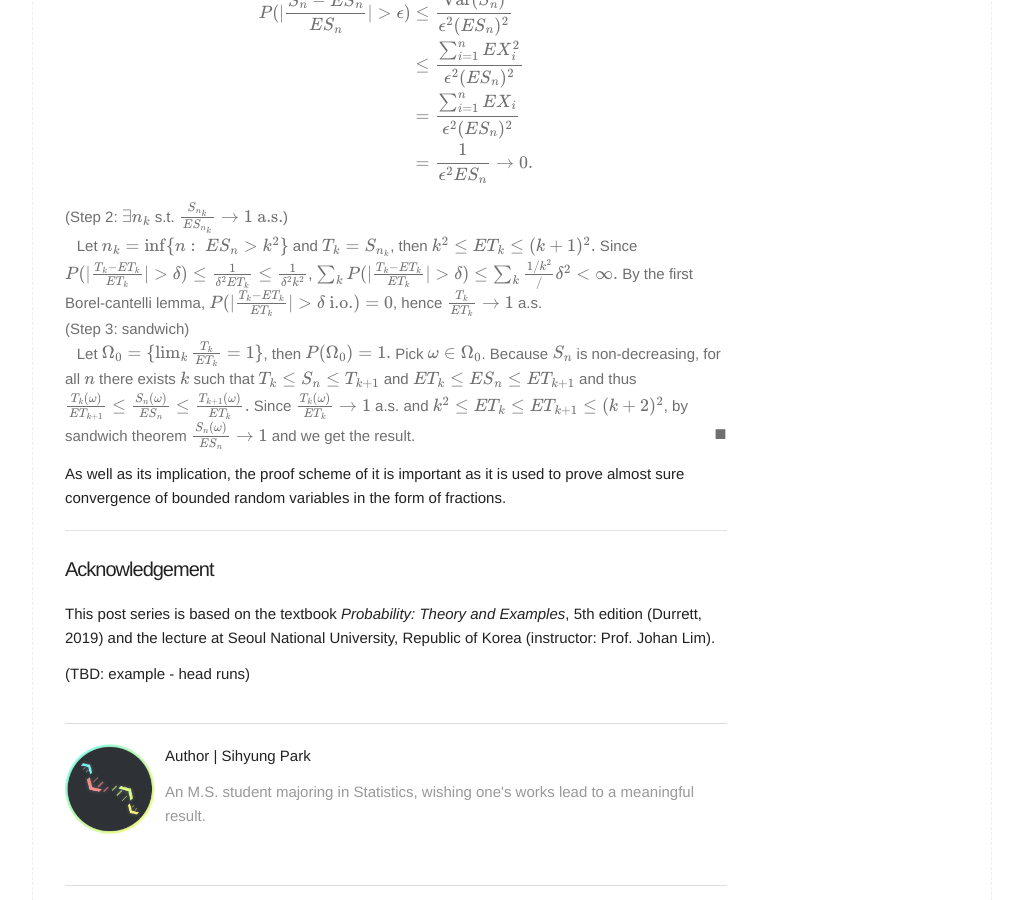
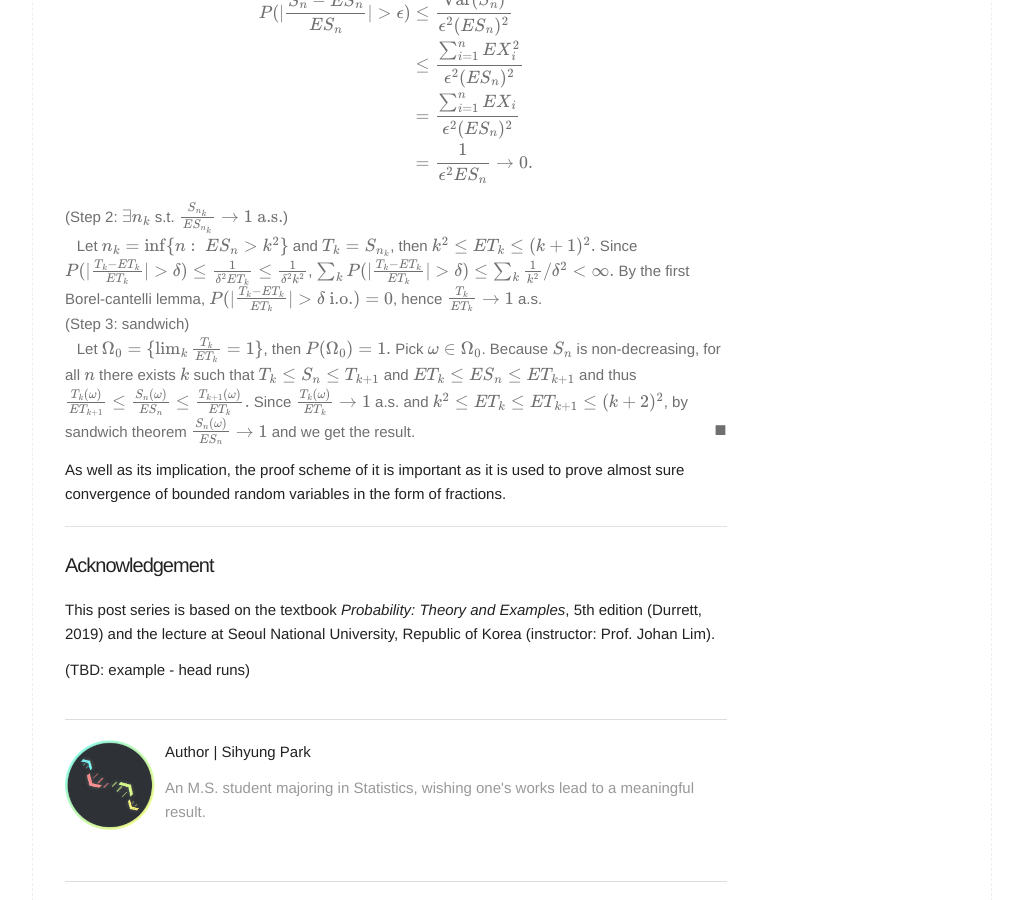
Before and after one commit to naturale0/naturale0.github.io, a Jekyll site: the page built from _posts/2020-12-20-[PTE] 2.3 B-C lemmas.md, in a window 1280 px wide and 900 px high, scrolled down 3454 px. Shown: the whole window, without its empty margins (128-1151 px from the left). Built offline with Jekyll 4.4.1, drawn with Linux system fonts in a browser that asks for light colours; formulas are drawn with MathJax 3; comment, search, counter and statistics services are not loaded.

```diff
--- a/_posts/2020-12-20-[PTE] 2.3 B-C lemmas.md
+++ b/_posts/2020-12-20-[PTE] 2.3 B-C lemmas.md
@@ -148,7 +148,7 @@ P(|\frac{S_n - ES_n}{ES_n}| > \epsilon)
 \end{align}
 $$
 (Step 2: $\exists n_k$ s.t. $\frac{S_{n_k}}{ES_{n_k}} \to 1 \text{ a.s.}$)<br>
-&ensp; Let $n_k = \inf\{n:~ ES_n > k^2\}$ and $T_k = S_{n_k}$, then $k^2 \le ET_k \le (k+1)^2.$ Since $P(|\frac{T_k - ET_k}{ET_k}| > \delta) \le \frac{1}{\delta^2 ET_k} \le \frac{1}{\delta^2 k^2}$, $\sum_k P(|\frac{T_k - ET_k}{ET_k}| > \delta) \le \sum_k \frac{1/k^2} / \delta^2 < \infty.$ By the first Borel-cantelli lemma, $P(|\frac{T_k - ET_k}{ET_k}| > \delta \text{ i.o.}) = 0$, hence $\frac{T_k}{ET_k} \to 1$ a.s.<br>
+&ensp; Let $n_k = \inf\{n:~ ES_n > k^2\}$ and $T_k = S_{n_k}$, then $k^2 \le ET_k \le (k+1)^2.$ Since $P(|\frac{T_k - ET_k}{ET_k}| > \delta) \le \frac{1}{\delta^2 ET_k} \le \frac{1}{\delta^2 k^2}$, $\sum_k P(|\frac{T_k - ET_k}{ET_k}| > \delta) \le \sum_k \frac{1}{k^2} / \delta^2 < \infty.$ By the first Borel-cantelli lemma, $P(|\frac{T_k - ET_k}{ET_k}| > \delta \text{ i.o.}) = 0$, hence $\frac{T_k}{ET_k} \to 1$ a.s.<br>
 (Step 3: sandwich)<br>
 &ensp; Let $\Omega_0 = \{\lim_k \frac{T_k}{ET_k} = 1\}$, then $P(\Omega_0) = 1.$ Pick $\omega \in \Omega_0$. Because $S_n$ is non-decreasing, for all $n$ there exists $k$ such that $T_k \le S_n \le T_{k+1}$ and $ET_k \le ES_n \le ET_{k+1}$ and thus $\frac{T_k(\omega)}{ET_{k+1}} \le \frac{S_n(\omega)}{ES_n} \le \frac{T_{k+1}(\omega)}{ET_k}.$ Since $\frac{T_k(\omega)}{ET_k} \to 1$ a.s. and $k^2 \le ET_k \le ET_{k+1} \le (k+2)^2$, by sandwich theorem $\frac{S_n(\omega)}{ES_n} \to 1$ and we get the result.
 </div>
```
Also changed, not shown: 2 other files.
